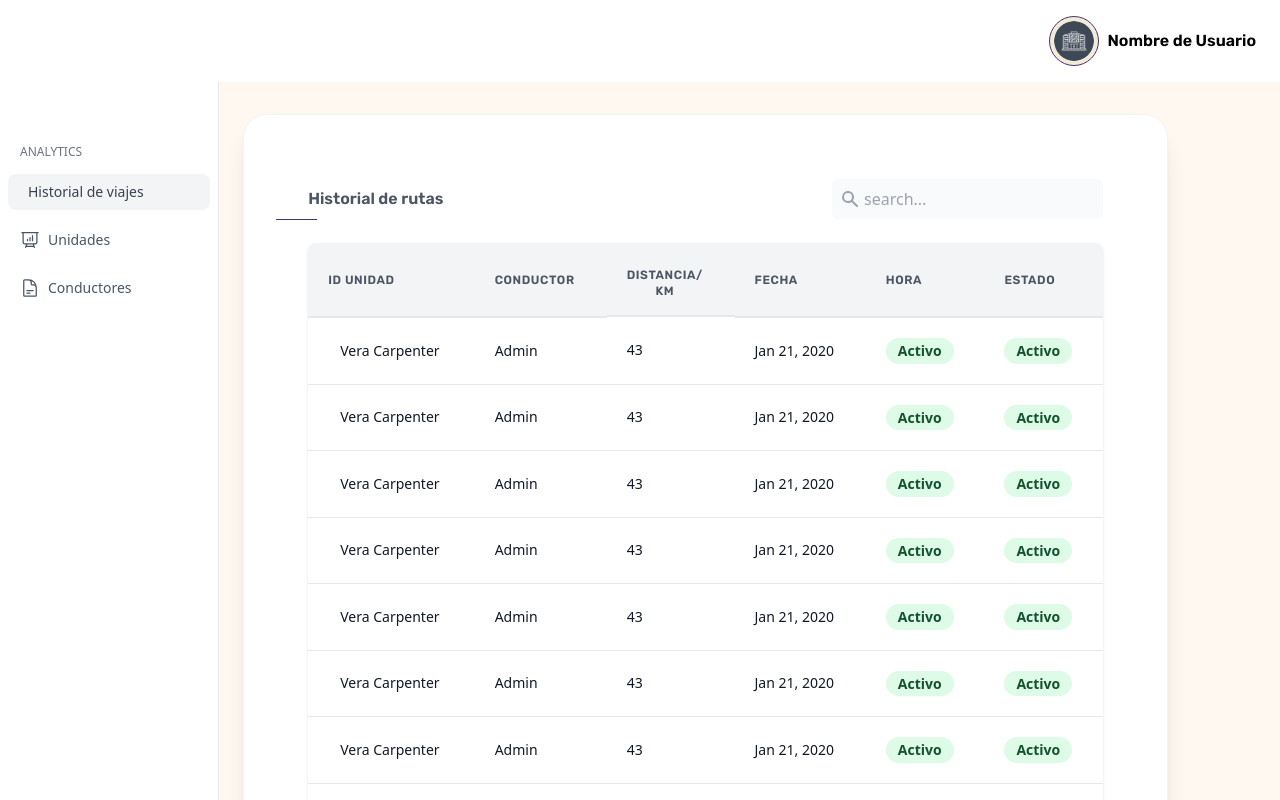
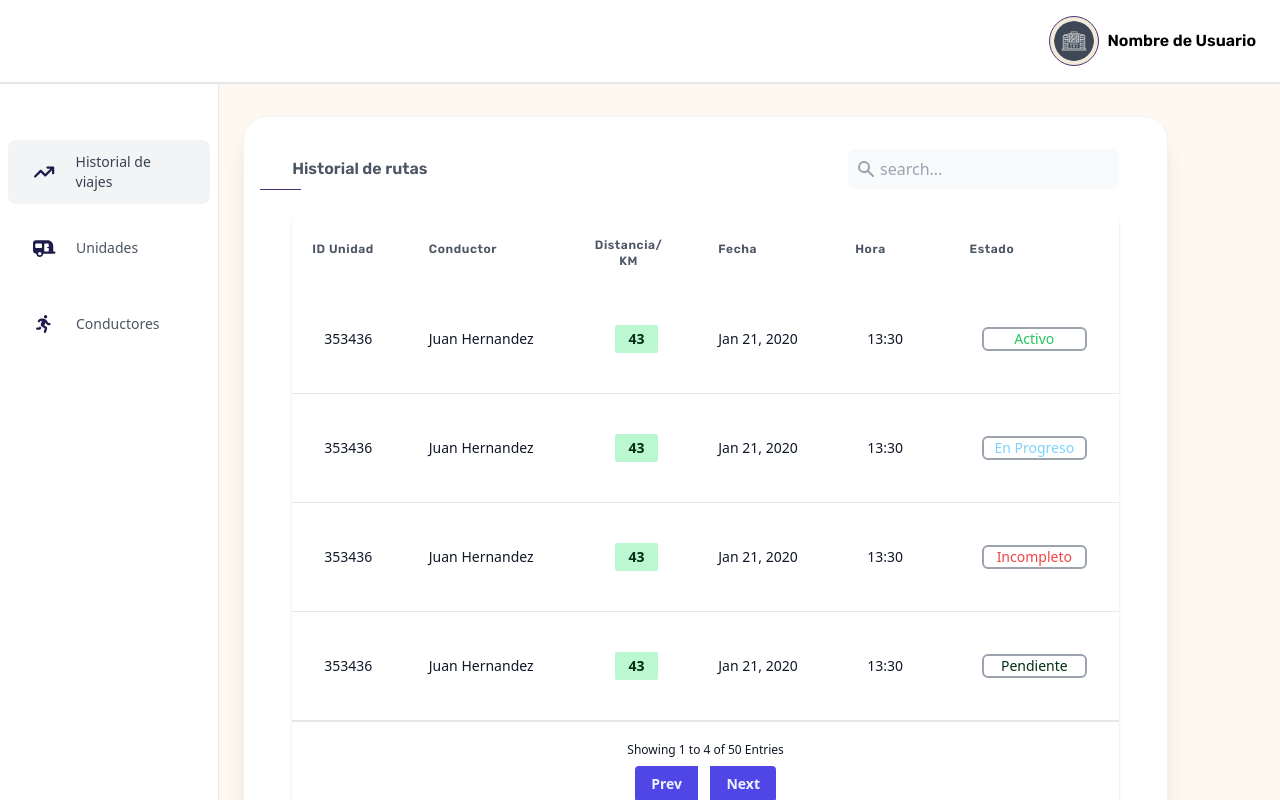
Before and after one commit to Sebs14/RyS-ACA-Web-App, a Next.js app: page /historialDeViajes in a window 1280 px wide. Built offline with nearby package versions, Linux system fonts and the light colour scheme.

Commit message:
:lipstick: Style: Styling Table, Sidebar and Navbar

```diff
--- a/package.json
+++ b/package.json
@@ -9,6 +9,8 @@
     "lint": "next lint"
   },
   "dependencies": {
+    "@fortawesome/free-solid-svg-icons": "^6.4.0",
+    "@fortawesome/react-fontawesome": "^0.2.0",
     "@headlessui/react": "^1.7.15",
     "@next/font": "^13.4.4",
     "autoprefixer": "10.4.14",
--- a/src/app/historialDeViajes/components/table.jsx
+++ b/src/app/historialDeViajes/components/table.jsx
@@ -3,9 +3,9 @@
 
 const table = () => {
   return (
-    <div class="bg-white p-8 rounded-md w-full">
+    <div class="bg-white px-4 rounded-md w-full ">
 	    <div class=" flex items-center justify-between pb-6">
-            <div className='relative'>
+            <div className='relative ' >
                 <h2 class="text-gray-600 font-semibold font-rubik">Historial de rutas</h2>
                 <div className='bg-[#4C3175] mt-2 flex w-[41px] h-[1px] absolute -left-8'/>
             </div>
@@ -22,21 +22,21 @@
             </div>
 		</div>
 		<div className=''>
-			<div class="-mx-4 sm:-mx-8 px-4 sm:px-8  overflow-x-auto">
+			<div class="-mx-4 sm:-mx-8 px-4 sm:px-8 scroll-smooth lg:scroll-auto">
 				<div class="inline-block min-w-full shadow rounded-lg  overflow-hidden">
 					<table class="min-w-full leading-normal ">
 						<thead className='font-rubik'>
 							<tr>
 								<th
-									class="px-5 py-3 border-b-2 border-gray-200 bg-gray-100 text-left text-xs font-semibold text-gray-600 uppercase tracking-wider">
+									class="px-5 py-3 border-gray-200 bg-white text-left text-xs font-semibold text-gray-600  tracking-wider">
 									ID Unidad
 								</th>
 								<th
-									class="px-5 py-3 border-b-2 border-gray-200 bg-gray-100 text-left text-xs font-semibold text-gray-600 uppercase tracking-wider">
+									class="px-5 py-3  border-gray-200 bg-white text-left text-xs font-semibold text-gray-600  tracking-wider">
 									Conductor
 								</th>
 								<th
-									class="flex px-5 py-4 border-b-2 border-gray-200 bg-gray-100 text-left text-xs font-semibold text-gray-600 uppercase tracking-wider">
+									class="flex px-5 py-4  border-gray-200 bg-white text-left text-xs font-semibold text-gray-600  tracking-wider">
 									<div className='flex flex-col justify-center items-center mt-2'>
                                         <span>
                                             Distancia/
@@ -45,18 +45,19 @@
                                     </div>
 								</th>
 								<th
-									class="px-5 py-3 border-b-2 border-gray-200 bg-gray-100 text-left text-xs font-semibold text-gray-600 uppercase tracking-wider">
+									class="px-5 py-3  border-gray-200 bg-white text-left text-xs font-semibold text-gray-600  tracking-wider">
 									Fecha
 								</th>
 								<th
-									class="px-5 py-3 border-b-2 border-gray-200 bg-gray-100 text-left text-xs font-semibold text-gray-600 uppercase tracking-wider">
+									class="px-5 py-3  border-gray-200 bg-white text-left text-xs font-semibold text-gray-600  tracking-wider">
 									Hora
 								</th>
                                 <th
-									class="px-5 py-3 border-b-2 border-gray-200 bg-gray-100 text-left text-xs font-semibold text-gray-600 uppercase tracking-wider">
+									class="px-5 py-3  border-gray-200 bg-white text-left text-xs font-semibold text-gray-600  tracking-wider">
 									Estado
 								</th>
 							</tr>
+
 						</thead>
 						<tbody>
                             <tr>
@@ -64,18 +65,20 @@
 									<div class="flex items-center">
 											<div class="ml-3">
 												<p class="text-gray-900 whitespace-no-wrap">
-													Vera Carpenter
+												353436
 												</p>
 											</div>
 									</div>
 								</td>
 								<td class="px-5 py-5 border-b border-gray-200 bg-white text-sm">
-									<p class="text-gray-900 whitespace-no-wrap">Admin</p>
+									<p class="text-gray-900 whitespace-no-wrap">Juan Hernandez</p>
 								</td>
 								<td class="px-5 py-5 border-b border-gray-200 bg-white text-sm">
-									<p class="text-gray-900 whitespace-no-wrap">
+								<div class="px-5 py-5">
+								<p class="text-green-950 flex justify-center py-1 bg-green-200 rounded-sm font-semibold">
 									43
 								</p>
+								</div>
 								</td>
 								<td class="px-5 py-5 border-b border-gray-200 bg-white text-sm">
 									<p class="text-gray-900 whitespace-no-wrap">
@@ -84,19 +87,16 @@
 								</td>
 								<td class="px-5 py-5 border-b border-gray-200 bg-white text-sm">
 									<span
-                                        class="relative inline-block px-3 py-1 font-semibold text-green-900 leading-tight">
-                                        <span aria-hidden
-                                            class="absolute inset-0 bg-green-200 opacity-50 rounded-full"></span>
-									<span class="relative">Activo</span>
+                                        class="relative inline-block px-3 py-1 text-gray-900 leading-tight">
+									<span class="relative">13:30</span>
 									</span>
 								</td>
                                 <td class="px-5 py-5 border-b border-gray-200 bg-white text-sm">
-									<span
-                                        class="relative inline-block px-3 py-1 font-semibold text-green-900 leading-tight">
-                                        <span aria-hidden
-                                            class="absolute inset-0 bg-green-200 opacity-50 rounded-full"></span>
-									<span class="relative">Activo</span>
-									</span>
+								<div class="px-3 py-3">
+								<p class="text-green-500 rounded-md border-gray-400 border-2 flex justify-center py-1-sm">
+									Activo
+								</p>
+								</div>
 								</td>
 							</tr>
                             <tr>
@@ -104,18 +104,20 @@
 									<div class="flex items-center">
 											<div class="ml-3">
 												<p class="text-gray-900 whitespace-no-wrap">
-													Vera Carpenter
+												353436
 												</p>
 											</div>
 									</div>
 								</td>
 								<td class="px-5 py-5 border-b border-gray-200 bg-white text-sm">
-									<p class="text-gray-900 whitespace-no-wrap">Admin</p>
+									<p class="text-gray-900 whitespace-no-wrap">Juan Hernandez</p>
 								</td>
 								<td class="px-5 py-5 border-b border-gray-200 bg-white text-sm">
-									<p class="text-gray-900 whitespace-no-wrap">
+								<div class="px-5 py-5">
+								<p class="text-green-950 flex justify-center py-1 bg-green-200 rounded-sm font-semibold">
 									43
 								</p>
+								</div>
 								</td>
 								<td class="px-5 py-5 border-b border-gray-200 bg-white text-sm">
 									<p class="text-gray-900 whitespace-no-wrap">
@@ -124,19 +126,16 @@
 								</td>
 								<td class="px-5 py-5 border-b border-gray-200 bg-white text-sm">
 									<span
-                                        class="relative inline-block px-3 py-1 font-semibold text-green-900 leading-tight">
-                                        <span aria-hidden
-                                            class="absolute inset-0 bg-green-200 opacity-50 rounded-full"></span>
-									<span class="relative">Activo</span>
+                                        class="relative inline-block px-3 py-1 text-gray-900 leading-tight">
+									<span class="relative">13:30</span>
 									</span>
 								</td>
                                 <td class="px-5 py-5 border-b border-gray-200 bg-white text-sm">
-									<span
-                                        class="relative inline-block px-3 py-1 font-semibold text-green-900 leading-tight">
-                                        <span aria-hidden
-                                            class="absolute inset-0 bg-green-200 opacity-50 rounded-full"></span>
-									<span class="relative">Activo</span>
-									</span>
+								<div class="px-3 py-3">
+								<p class=" rounded-md border-gray-400 border-2 text-sky-300 flex justify-center py-1-sm">
+									En Progreso
+								</p>
+								</div>
 								</td>
 							</tr>
                             <tr>
@@ -144,18 +143,20 @@
 									<div class="flex items-center">
 											<div class="ml-3">
 												<p class="text-gray-900 whitespace-no-wrap">
-													Vera Carpenter
+												353436
 												</p>
 											</div>
 									</div>
 								</td>
 								<td class="px-5 py-5 border-b border-gray-200 bg-white text-sm">
-									<p class="text-gray-900 whitespace-no-wrap">Admin</p>
+									<p class="text-gray-900 whitespace-no-wrap">Juan Hernandez</p>
 								</td>
 								<td class="px-5 py-5 border-b border-gray-200 bg-white text-sm">
-									<p class="text-gray-900 whitespace-no-wrap">
+								<div class="px-5 py-5">
+								<p class="text-green-950 flex justify-center py-1 bg-green-200 rounded-sm font-semibold">
 									43
 								</p>
+								</div>
 								</td>
 								<td class="px-5 py-5 border-b border-gray-200 bg-white text-sm">
 									<p class="text-gray-900 whitespace-no-wrap">
@@ -164,19 +165,16 @@
 								</td>
 								<td class="px-5 py-5 border-b border-gray-200 bg-white text-sm">
 									<span
-                                        class="relative inline-block px-3 py-1 font-semibold text-green-900 leading-tight">
-                                        <span aria-hidden
-                                            class="absolute inset-0 bg-green-200 opacity-50 rounded-full"></span>
-									<span class="relative">Activo</span>
+                                        class="relative inline-block px-3 py-1 text-gray-900 leading-tight">
+									<span class="relative">13:30</span>
 									</span>
 								</td>
                                 <td class="px-5 py-5 border-b border-gray-200 bg-white text-sm">
-									<span
-                                        class="relative inline-block px-3 py-1 font-semibold text-green-900 leading-tight">
-                                        <span aria-hidden
-                                            class="absolute inset-0 bg-green-200 opacity-50 rounded-full"></span>
-									<span class="relative">Activo</span>
-									</span>
+								<div class="px-3 py-3">
+								<p class=" rounded-md border-gray-400 border-2 text-red-500 flex justify-center py-1-sm">
+									Incompleto
+								</p>
+								</div>
 								</td>
 							</tr>
                             <tr>
@@ -184,18 +182,20 @@
 									<div class="flex items-center">
 											<div class="ml-3">
 												<p class="text-gray-900 whitespace-no-wrap">
-													Vera Carpenter
+												353436
 												</p>
 											</div>
 									</div>
 								</td>
 								<td class="px-5 py-5 border-b border-gray-200 bg-white text-sm">
-									<p class="text-gray-900 whitespace-no-wrap">Admin</p>
+									<p class="text-gray-900 whitespace-no-wrap">Juan Hernandez</p>
 								</td>
 								<td class="px-5 py-5 border-b border-gray-200 bg-white text-sm">
-									<p class="text-gray-900 whitespace-no-wrap">
+								<div class="px-5 py-5">
+								<p class="text-green-950 flex justify-center py-1 bg-green-200 rounded-sm font-semibold">
 									43
 								</p>
+								</div>
 								</td>
 								<td class="px-5 py-5 border-b border-gray-200 bg-white text-sm">
 									<p class="text-gray-900 whitespace-no-wrap">
@@ -204,179 +204,16 @@
 								</td>
 								<td class="px-5 py-5 border-b border-gray-200 bg-white text-sm">
 									<span
-                                        class="relative inline-block px-3 py-1 font-semibold text-green-900 leading-tight">
-                                        <span aria-hidden
-                                            class="absolute inset-0 bg-green-200 opacity-50 rounded-full"></span>
-									<span class="relative">Activo</span>
+                                        class="relative inline-block px-3 py-1 text-gray-900 leading-tight">
+									<span class="relative">13:30</span>
 									</span>
 								</td>
                                 <td class="px-5 py-5 border-b border-gray-200 bg-white text-sm">
-									<span
-                                        class="relative inline-block px-3 py-1 font-semibold text-green-900 leading-tight">
-                                        <span aria-hidden
-                                            class="absolute inset-0 bg-green-200 opacity-50 rounded-full"></span>
-									<span class="relative">Activo</span>
-									</span>
-								</td>
-							</tr>
-                            <tr>
-								<td class="px-5 py-5 border-b border-gray-200 bg-white text-sm">
-									<div class="flex items-center">
-											<div class="ml-3">
-												<p class="text-gray-900 whitespace-no-wrap">
-													Vera Carpenter
+								<div class="px-3 py-3">
+								<p class=" rounded-md border-gray-400 border-2 text-green-950 flex justify-center py-1-sm">
+									Pendiente
 								</p>
 								</div>
-									</div>
-								</td>
-								<td class="px-5 py-5 border-b border-gray-200 bg-white text-sm">
-									<p class="text-gray-900 whitespace-no-wrap">Admin</p>
-								</td>
-								<td class="px-5 py-5 border-b border-gray-200 bg-white text-sm">
-									<p class="text-gray-900 whitespace-no-wrap">
-										43
-									</p>
-								</td>
-								<td class="px-5 py-5 border-b border-gray-200 bg-white text-sm">
-									<p class="text-gray-900 whitespace-no-wrap">
-										Jan 21, 2020
-									</p>
-								</td>
-								<td class="px-5 py-5 border-b border-gray-200 bg-white text-sm">
-									<span
-                                        class="relative inline-block px-3 py-1 font-semibold text-green-900 leading-tight">
-                                        <span aria-hidden
-                                            class="absolute inset-0 bg-green-200 opacity-50 rounded-full"></span>
-									<span class="relative">Activo</span>
-									</span>
-								</td>
-                                <td class="px-5 py-5 border-b border-gray-200 bg-white text-sm">
-									<span
-                                        class="relative inline-block px-3 py-1 font-semibold text-green-900 leading-tight">
-                                        <span aria-hidden
-                                            class="absolute inset-0 bg-green-200 opacity-50 rounded-full"></span>
-									<span class="relative">Activo</span>
-									</span>
-								</td>
-							</tr>
-                            <tr>
-								<td class="px-5 py-5 border-b border-gray-200 bg-white text-sm">
-									<div class="flex items-center">
-											<div class="ml-3">
-												<p class="text-gray-900 whitespace-no-wrap">
-													Vera Carpenter
-												</p>
-											</div>
-									</div>
-								</td>
-								<td class="px-5 py-5 border-b border-gray-200 bg-white text-sm">
-									<p class="text-gray-900 whitespace-no-wrap">Admin</p>
-								</td>
-								<td class="px-5 py-5 border-b border-gray-200 bg-white text-sm">
-									<p class="text-gray-900 whitespace-no-wrap">
-										43
-									</p>
-								</td>
-								<td class="px-5 py-5 border-b border-gray-200 bg-white text-sm">
-									<p class="text-gray-900 whitespace-no-wrap">
-										Jan 21, 2020
-									</p>
-								</td>
-								<td class="px-5 py-5 border-b border-gray-200 bg-white text-sm">
-									<span
-                                        class="relative inline-block px-3 py-1 font-semibold text-green-900 leading-tight">
-                                        <span aria-hidden
-                                            class="absolute inset-0 bg-green-200 opacity-50 rounded-full"></span>
-									<span class="relative">Activo</span>
-									</span>
-								</td>
-                                <td class="px-5 py-5 border-b border-gray-200 bg-white text-sm">
-									<span
-                                        class="relative inline-block px-3 py-1 font-semibold text-green-900 leading-tight">
-                                        <span aria-hidden
-                                            class="absolute inset-0 bg-green-200 opacity-50 rounded-full"></span>
-									<span class="relative">Activo</span>
-									</span>
-								</td>
-							</tr>
-                            <tr>
-								<td class="px-5 py-5 border-b border-gray-200 bg-white text-sm">
-									<div class="flex items-center">
-											<div class="ml-3">
-												<p class="text-gray-900 whitespace-no-wrap">
-													Vera Carpenter
-												</p>
-											</div>
-									</div>
-								</td>
-								<td class="px-5 py-5 border-b border-gray-200 bg-white text-sm">
-									<p class="text-gray-900 whitespace-no-wrap">Admin</p>
-								</td>
-								<td class="px-5 py-5 border-b border-gray-200 bg-white text-sm">
-									<p class="text-gray-900 whitespace-no-wrap">
-										43
-									</p>
-								</td>
-								<td class="px-5 py-5 border-b border-gray-200 bg-white text-sm">
-									<p class="text-gray-900 whitespace-no-wrap">
-										Jan 21, 2020
-									</p>
-								</td>
-								<td class="px-5 py-5 border-b border-gray-200 bg-white text-sm">
-									<span
-                                        class="relative inline-block px-3 py-1 font-semibold text-green-900 leading-tight">
-                                        <span aria-hidden
-                                            class="absolute inset-0 bg-green-200 opacity-50 rounded-full"></span>
-									<span class="relative">Activo</span>
-									</span>
-								</td>
-                                <td class="px-5 py-5 border-b border-gray-200 bg-white text-sm">
-									<span
-                                        class="relative inline-block px-3 py-1 font-semibold text-green-900 leading-tight">
-                                        <span aria-hidden
-                                            class="absolute inset-0 bg-green-200 opacity-50 rounded-full"></span>
-									<span class="relative">Activo</span>
-									</span>
-								</td>
-							</tr>
-                            <tr>
-								<td class="px-5 py-5 border-b border-gray-200 bg-white text-sm">
-									<div class="flex items-center">
-											<div class="ml-3">
-												<p class="text-gray-900 whitespace-no-wrap">
-													Vera Carpenter
-												</p>
-											</div>
-									</div>
-								</td>
-								<td class="px-5 py-5 border-b border-gray-200 bg-white text-sm">
-									<p class="text-gray-900 whitespace-no-wrap">Admin</p>
-								</td>
-								<td class="px-5 py-5 border-b border-gray-200 bg-white text-sm">
-									<p class="text-gray-900 whitespace-no-wrap">
-										43
-									</p>
-								</td>
-								<td class="px-5 py-5 border-b border-gray-200 bg-white text-sm">
-									<p class="text-gray-900 whitespace-no-wrap">
-										Jan 21, 2020
-									</p>
-								</td>
-								<td class="px-5 py-5 border-b border-gray-200 bg-white text-sm">
-									<span
-                                        class="relative inline-block px-3 py-1 font-semibold text-green-900 leading-tight">
-                                        <span aria-hidden
-                                            class="absolute inset-0 bg-green-200 opacity-50 rounded-full"></span>
-									<span class="relative">Activo</span>
-									</span>
-								</td>
-                                <td class="px-5 py-5 border-b border-gray-200 bg-white text-sm">
-									<span
-                                        class="relative inline-block px-3 py-1 font-semibold text-green-900 leading-tight">
-                                        <span aria-hidden
-                                            class="absolute inset-0 bg-green-200 opacity-50 rounded-full"></span>
-									<span class="relative">Activo</span>
-									</span>
 								</td>
 							</tr>
 						</tbody>
--- a/src/components/Sidebar.jsx
+++ b/src/components/Sidebar.jsx
@@ -1,6 +1,8 @@
 "use client";
+import { FontAwesomeIcon } from '@fortawesome/react-fontawesome'
 import React from 'react'
 import { useState, useEffect } from 'react'
+import {faArrowTrendUp, faCaravan, faPersonRunning} from '@fortawesome/free-solid-svg-icons'
 
 const Sidebar = ({historialPage, unidadesPage, conductoresPage }) => {
 
@@ -15,21 +17,18 @@
     }, [])
 
   return (
-    <aside className="flex flex-col w-64 h-[92vh] px-5 py-8 overflow-y-auto bg-white border-r rtl:border-r-0 rtl:border-l">
+    <aside className="flex flex-col w-64 h-[92vh] px-5 py-8 overflow-y-auto bg-white border-r rtl:border-r-0 rtl:border-l shadow-md">
         <div className="flex flex-col justify-between flex-1 mt-6">
             <nav className="-mx-3 space-y-6 ">
                 <div className="space-y-3 ">
-                    <label className="px-3 text-xs text-gray-500 uppercase">analytics</label>
                     { historial === true ? (
                         <a className="flex items-center px-3 py-2 text-gray-600 transition-colors duration-300 transform rounded-lg  hover:bg-gray-100   hover:text-gray-700" href="#">
-
 
                             <span className="mx-2 text-sm font-medium">Historial de viajes</span>
                         </a>
                     ) : (
                         <a className="flex items-center px-3 py-2 transition-colors duration-300 transform rounded-lg  bg-gray-100  text-gray-700" href="#">
-
-
+                            <span className="inline-flex items-center justify-center h-12 w-12 text-lg"><FontAwesomeIcon className="text-indigo-950" icon={faArrowTrendUp}/></span>
                             <span className="mx-2 text-sm font-medium">Historial de viajes</span>
                         </a>
                     )
@@ -37,18 +36,12 @@
                     }
 
                     <a className="flex items-center px-3 py-2 text-gray-600 transition-colors duration-300 transform rounded-lg  hover:bg-gray-100 hover:text-gray-700" href="#">
-                        <svg xmlns="http://www.w3.org/2000/svg" fill="none" viewBox="0 0 24 24" stroke-width="1.5" stroke="currentColor" className="w-5 h-5">
-                            <path stroke-linecap="round" stroke-linejoin="round" d="M3.75 3v11.25A2.25 2.25 0 006 16.5h2.25M3.75 3h-1.5m1.5 0h16.5m0 0h1.5m-1.5 0v11.25A2.25 2.25 0 0118 16.5h-2.25m-7.5 0h7.5m-7.5 0l-1 3m8.5-3l1 3m0 0l.5 1.5m-.5-1.5h-9.5m0 0l-.5 1.5M9 11.25v1.5M12 9v3.75m3-6v6" />
-                        </svg>
-
+                        <span className="inline-flex items-center justify-center h-12 w-12 text-lg"><FontAwesomeIcon className="text-indigo-950" icon={faCaravan}/></span>
                         <span className="mx-2 text-sm font-medium">Unidades</span>
                     </a>
 
                     <a className="flex items-center px-3 py-2 text-gray-600 transition-colors duration-300 transform rounded-lg  hover:bg-gray-100 hover:text-gray-700" href="#">
-                        <svg xmlns="http://www.w3.org/2000/svg" fill="none" viewBox="0 0 24 24" stroke-width="1.5" stroke="currentColor" className="w-5 h-5">
-                            <path stroke-linecap="round" stroke-linejoin="round" d="M19.5 14.25v-2.625a3.375 3.375 0 00-3.375-3.375h-1.5A1.125 1.125 0 0113.5 7.125v-1.5a3.375 3.375 0 00-3.375-3.375H8.25m0 12.75h7.5m-7.5 3H12M10.5 2.25H5.625c-.621 0-1.125.504-1.125 1.125v17.25c0 .621.504 1.125 1.125 1.125h12.75c.621 0 1.125-.504 1.125-1.125V11.25a9 9 0 00-9-9z" />
-                        </svg>
-
+                        <span className="inline-flex items-center justify-center h-12 w-12 text-lg"><FontAwesomeIcon className="text-indigo-950" icon={faPersonRunning}/></span>
                         <span className="mx-2 text-sm font-medium">Conductores</span>
                     </a>
                 </div>
--- a/src/components/navbar.jsx
+++ b/src/components/navbar.jsx
@@ -4,7 +4,7 @@
 const navbar = () => {
   return (
     <>
-      <nav class="font-sans flex flex-col text-center sm:flex-row sm:text-left sm:justify-between py-4 px-6 bg-white shadow sm:items-baseline w-full">
+      <nav class="font-sans flex flex-col text-center sm:flex-row sm:text-left sm:justify-between py-4 px-6 bg-white shadow-md sm:items-baseline w-full border-b-2">
         <div class="mb-2 sm:mb-0">
         </div>
         <div className='flex gap-2 justify-center items-center'>
```
Also changed, not shown: 2 other files (tests, documents, lock files or other folders). Lines whose indentation alone changed are shown as unchanged.
